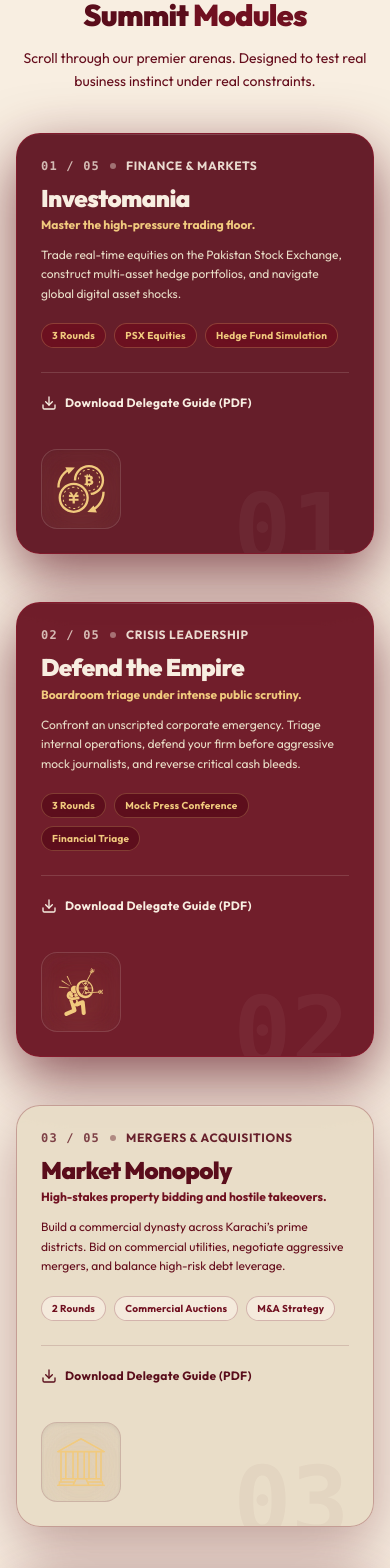
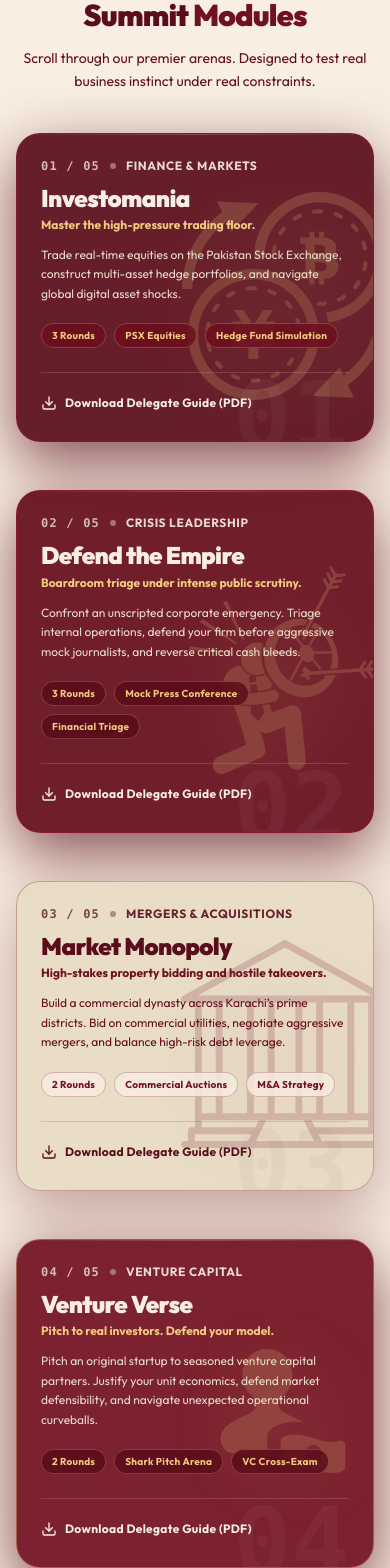
Before and after one commit to ACE-Society-IT/aes, a Next.js app: page /modules in a window 390 px wide. Shown: the part 420-1988 px from the top of the page. Built offline with nearby package versions, Linux system fonts and the light colour scheme; no server answers.

Commit message:
feat: make wavy gradients subtly more visible and integrate module SVGs framelessly in card background

```diff
--- a/components/home/ModuleArtworks.jsx
+++ b/components/home/ModuleArtworks.jsx
@@ -10,15 +10,15 @@
 
 export function InvestomaniaArt() {
   return (
-    <div className="relative w-full h-full flex items-center justify-center p-2.5 sm:p-4 md:p-6 select-none">
-      <div className="absolute inset-0 bg-[radial-gradient(circle_at_50%_50%,rgba(241,202,126,0.18),transparent_70%)] blur-xl pointer-events-none" />
+    <div className="relative w-full h-full flex items-center justify-center select-none pointer-events-none">
+      <div className="absolute inset-0 bg-[radial-gradient(circle_at_50%_50%,rgba(241,202,126,0.18),transparent_70%)] blur-2xl pointer-events-none" />
       <svg
         role="img"
         aria-labelledby="art-investomania-title art-investomania-desc"
         viewBox="0 0 512 512"
         fill="currentColor"
         focusable="false"
-        className="w-12 h-12 sm:w-16 sm:h-16 md:w-28 lg:w-36 md:h-28 lg:h-36 text-[#f1ca7e] drop-shadow-[0_8px_20px_rgba(241,202,126,0.35)] transition-transform duration-500 group-hover:scale-105"
+        className="w-full h-full object-contain text-[#f1ca7e] drop-shadow-[0_12px_35px_rgba(241,202,126,0.35)] transition-transform duration-700 group-hover:scale-105"
       >
         <title id="art-investomania-title">Investomania Currency & Stock Exchange</title>
         <desc id="art-investomania-desc">
@@ -285,15 +285,15 @@
 
 export function DefendEmpireArt() {
   return (
-    <div className="relative w-full h-full flex items-center justify-center p-2.5 sm:p-4 md:p-6 select-none">
-      <div className="absolute inset-0 bg-[radial-gradient(circle_at_50%_50%,rgba(241,202,126,0.18),transparent_70%)] blur-xl pointer-events-none" />
+    <div className="relative w-full h-full flex items-center justify-center select-none pointer-events-none">
+      <div className="absolute inset-0 bg-[radial-gradient(circle_at_50%_50%,rgba(241,202,126,0.18),transparent_70%)] blur-2xl pointer-events-none" />
       <svg
         role="img"
         aria-labelledby="art-defend-title art-defend-desc"
         viewBox="0 0 266.523 288.748"
         fill="currentColor"
         focusable="false"
-        className="w-12 h-12 sm:w-16 sm:h-16 md:w-28 lg:w-36 md:h-28 lg:h-36 text-[#f1ca7e] drop-shadow-[0_8px_20px_rgba(241,202,126,0.35)] transition-transform duration-500 group-hover:scale-105"
+        className="w-full h-full object-contain text-[#f1ca7e] drop-shadow-[0_12px_35px_rgba(241,202,126,0.35)] transition-transform duration-700 group-hover:scale-105"
       >
         <title id="art-defend-title">Defend The Empire Crisis Defense</title>
         <desc id="art-defend-desc">
@@ -307,15 +307,15 @@
 
 export function MarketMonopolyArt() {
   return (
-    <div className="relative w-full h-full flex items-center justify-center p-2.5 sm:p-4 md:p-6 select-none">
-      <div className="absolute inset-0 bg-[radial-gradient(circle_at_50%_50%,rgba(241,202,126,0.18),transparent_70%)] blur-xl pointer-events-none" />
+    <div className="relative w-full h-full flex items-center justify-center select-none pointer-events-none">
+      <div className="absolute inset-0 bg-[radial-gradient(circle_at_50%_50%,rgba(112,16,32,0.15),transparent_70%)] blur-2xl pointer-events-none" />
       <svg
         role="img"
         aria-labelledby="art-monopoly-title art-monopoly-desc"
         viewBox="0 0 512.028 512.028"
         fill="currentColor"
         focusable="false"
-        className="w-12 h-12 sm:w-16 sm:h-16 md:w-28 lg:w-36 md:h-28 lg:h-36 text-[#f1ca7e] drop-shadow-[0_8px_20px_rgba(241,202,126,0.35)] transition-transform duration-500 group-hover:scale-105"
+        className="w-full h-full object-contain text-[#701020] drop-shadow-[0_12px_35px_rgba(112,16,32,0.25)] transition-transform duration-700 group-hover:scale-105"
       >
         <title id="art-monopoly-title">Market Monopoly Financial Treasury</title>
         <desc id="art-monopoly-desc">
@@ -347,15 +347,15 @@
 
 export function VentureVerseArt() {
   return (
-    <div className="relative w-full h-full flex items-center justify-center p-2.5 sm:p-4 md:p-6 select-none">
-      <div className="absolute inset-0 bg-[radial-gradient(circle_at_50%_50%,rgba(241,202,126,0.18),transparent_70%)] blur-xl pointer-events-none" />
+    <div className="relative w-full h-full flex items-center justify-center select-none pointer-events-none">
+      <div className="absolute inset-0 bg-[radial-gradient(circle_at_50%_50%,rgba(241,202,126,0.18),transparent_70%)] blur-2xl pointer-events-none" />
       <svg
         role="img"
         aria-labelledby="art-venture-title art-venture-desc"
         viewBox="0 0 100 100"
         fill="currentColor"
         focusable="false"
-        className="w-12 h-12 sm:w-16 sm:h-16 md:w-28 lg:w-36 md:h-28 lg:h-36 text-[#f1ca7e] drop-shadow-[0_8px_20px_rgba(241,202,126,0.35)] transition-transform duration-500 group-hover:scale-105"
+        className="w-full h-full object-contain text-[#f1ca7e] drop-shadow-[0_12px_35px_rgba(241,202,126,0.35)] transition-transform duration-700 group-hover:scale-105"
       >
         <title id="art-venture-title">Venture Verse Partnership & Funding</title>
         <desc id="art-venture-desc">
@@ -376,15 +376,15 @@
 
 export function ViralVelocityArt() {
   return (
-    <div className="relative w-full h-full flex items-center justify-center p-2.5 sm:p-4 md:p-6 select-none">
-      <div className="absolute inset-0 bg-[radial-gradient(circle_at_50%_50%,rgba(241,202,126,0.18),transparent_70%)] blur-xl pointer-events-none" />
+    <div className="relative w-full h-full flex items-center justify-center select-none pointer-events-none">
+      <div className="absolute inset-0 bg-[radial-gradient(circle_at_50%_50%,rgba(241,202,126,0.18),transparent_70%)] blur-2xl pointer-events-none" />
       <svg
         role="img"
         aria-labelledby="art-viral-title art-viral-desc"
         viewBox="0 0 512 512"
         fill="currentColor"
         focusable="false"
-        className="w-12 h-12 sm:w-16 sm:h-16 md:w-28 lg:w-36 md:h-28 lg:h-36 text-[#f1ca7e] drop-shadow-[0_8px_20px_rgba(241,202,126,0.35)] transition-transform duration-500 group-hover:scale-105"
+        className="w-full h-full object-contain text-[#f1ca7e] drop-shadow-[0_12px_35px_rgba(241,202,126,0.35)] transition-transform duration-700 group-hover:scale-105"
       >
         <title id="art-viral-title">Viral Velocity Precision Stopwatch</title>
         <desc id="art-viral-desc">
--- a/components/home/Modules.jsx
+++ b/components/home/Modules.jsx
@@ -123,7 +123,7 @@
     >
       <div
         className={cn(
-          'pointer-events-auto w-full max-w-4xl lg:max-w-5xl rounded-3xl sm:rounded-4xl p-6 sm:p-8 md:p-12 border shadow-2xl transition-all duration-300 relative overflow-hidden backdrop-blur-xl',
+          'group pointer-events-auto w-full max-w-4xl lg:max-w-5xl rounded-3xl sm:rounded-4xl p-6 sm:p-8 md:p-12 border shadow-2xl transition-all duration-300 relative overflow-hidden backdrop-blur-xl',
           item.cardBg,
           item.borderStyle,
           item.textColor
@@ -137,9 +137,15 @@
           {item.num}
         </div>
 
-        <div className="relative z-10 grid grid-cols-1 md:grid-cols-12 gap-6 md:gap-10 items-center">
-          {/* Left Side: Editorial Content (~65%) */}
-          <div className="md:col-span-7 flex flex-col justify-center">
+        {/* Frameless Module SVG Artwork in Card Background */}
+        <div className="absolute right-0 bottom-0 top-0 w-3/4 sm:w-2/3 md:w-1/2 flex items-center justify-end pointer-events-none select-none overflow-hidden opacity-20 sm:opacity-25 md:opacity-30 group-hover:opacity-40 group-hover:scale-105 transition-all duration-700 ease-out">
+          <div className="w-52 h-52 sm:w-72 sm:h-72 md:w-96 md:h-96 -mr-4 sm:-mr-8 md:-mr-10 -mb-4 sm:-mb-6 md:mb-0 flex items-center justify-center">
+            <Art />
+          </div>
+        </div>
+
+        {/* Editorial Content (Foreground, 100% Legible) */}
+        <div className="relative z-10 flex flex-col justify-center max-w-xl lg:max-w-2xl">
           {/* Index & Category Row */}
           <div className="flex items-center gap-2.5 mb-3">
             <span className="text-xs sm:text-sm font-mono font-extrabold tracking-widest uppercase opacity-75">
@@ -193,14 +199,6 @@
             </a>
           </div>
         </div>
-
-          {/* Right Side: Visual Emblem - Small & Left-aligned on Mobile, Full Square on Desktop */}
-          <div className="md:col-span-5 flex items-center justify-start md:justify-center mt-2 md:mt-0">
-            <div className="w-20 h-20 sm:w-24 sm:h-24 md:w-full md:max-w-none md:aspect-square rounded-2xl sm:rounded-3xl bg-current/5 border border-current/15 backdrop-blur-md flex items-center justify-center relative overflow-hidden shadow-inner group">
-              <Art />
-            </div>
-          </div>
-        </div>
       </div>
     </div>
   );
--- a/components/home/Vision.jsx
+++ b/components/home/Vision.jsx
@@ -16,24 +16,24 @@
         fill="none"
         xmlns="http://www.w3.org/2000/svg"
         preserveAspectRatio="none"
-        className="absolute inset-0 w-full h-full opacity-35 group-hover:opacity-55 transition-opacity duration-700 ease-out"
+        className="absolute inset-0 w-full h-full opacity-55 group-hover:opacity-75 transition-opacity duration-700 ease-out"
         aria-hidden="true"
       >
         <defs>
           <linearGradient id={`wave-g1-${id}`} x1="0%" y1="0%" x2="100%" y2="100%">
-            <stop offset="0%" stopColor="#f1ca7e" stopOpacity="0.45" />
-            <stop offset="50%" stopColor="#e8dcc6" stopOpacity="0.3" />
-            <stop offset="100%" stopColor="#701020" stopOpacity="0.12" />
+            <stop offset="0%" stopColor="#f1ca7e" stopOpacity="0.65" />
+            <stop offset="50%" stopColor="#e8dcc6" stopOpacity="0.45" />
+            <stop offset="100%" stopColor="#701020" stopOpacity="0.25" />
           </linearGradient>
           <linearGradient id={`wave-g2-${id}`} x1="100%" y1="0%" x2="0%" y2="100%">
-            <stop offset="0%" stopColor="#89192c" stopOpacity="0.22" />
-            <stop offset="50%" stopColor="#f1ca7e" stopOpacity="0.2" />
-            <stop offset="100%" stopColor="#701020" stopOpacity="0.06" />
+            <stop offset="0%" stopColor="#89192c" stopOpacity="0.4" />
+            <stop offset="50%" stopColor="#f1ca7e" stopOpacity="0.32" />
+            <stop offset="100%" stopColor="#701020" stopOpacity="0.15" />
           </linearGradient>
           <linearGradient id={`wave-g3-${id}`} x1="0%" y1="100%" x2="100%" y2="0%">
-            <stop offset="0%" stopColor="#701020" stopOpacity="0.18" />
-            <stop offset="60%" stopColor="#89192c" stopOpacity="0.12" />
-            <stop offset="100%" stopColor="#f1ca7e" stopOpacity="0.05" />
+            <stop offset="0%" stopColor="#701020" stopOpacity="0.3" />
+            <stop offset="60%" stopColor="#89192c" stopOpacity="0.2" />
+            <stop offset="100%" stopColor="#f1ca7e" stopOpacity="0.1" />
           </linearGradient>
         </defs>
         {/* Layer 1: Ambient soft high wave */}
```
Lines whose indentation alone changed are shown as unchanged.
